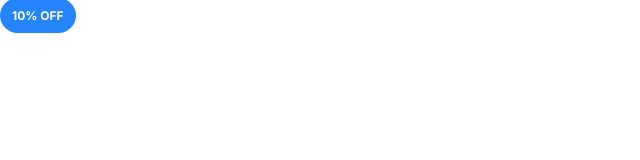
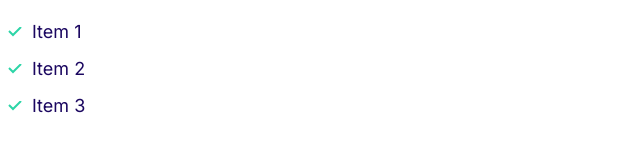
Before and after one commit to codewithezequiel/zeke-project, a plain HTML site: page index.html in a window 1280 px wide. Shown: the whole page, without its empty margins (0-640 px from the left). Drawn offline with Linux system fonts and the light colour scheme.

Commit message:
Defined lists markup & included relevant svg

```diff
--- a/css/styles.css
+++ b/css/styles.css
@@ -123,3 +123,35 @@ a {
          font-size: 1.2rem;
      }
  }
+
+ /* Lists */
+
+ .list {
+     list-style-type: none;
+     padding-left: 0;
+     color: var(--color-headings);
+ }
+
+
+.list--inline .list__item {
+    display: inline-block;
+    margin-right: 2rem;
+
+}
+
+.list--tick {
+    list-style-image: url(../images/tick.svg);
+    padding-left: 3rem;
+}
+
+.list--tick .list__item {
+    padding-left: .5rem;
+    margin-bottom:1rem;
+}
+
+
+@media screen and (min-width:1024px) {
+    .list--tick .list__item {
+        padding-left: .2rem;
+    }
+}
--- a/index.html
+++ b/index.html
@@ -15,6 +15,10 @@
     <title>Website Moshify Practice</title>
   </head>
   <body>
-      <span class="badge badge-primary badge-small">10% OFF</span>
+ <ul class="list list--tick">
+     <li class="list__item">Item 1</li>
+     <li class="list__item">Item 2</li>
+     <li class="list__item">Item 3</li>
+ </ul>
   </body>
 </html>
```
Also changed, not shown: components/lists.html (added, +5 -0 lines), images/tick.svg (added).
